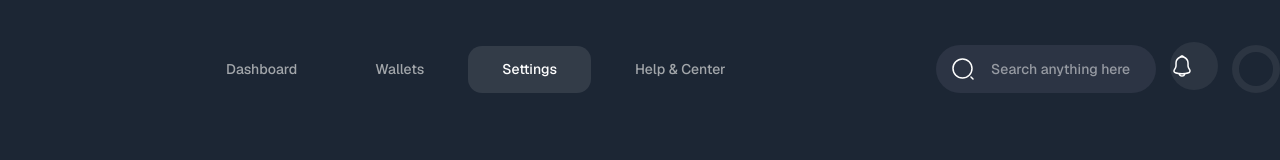
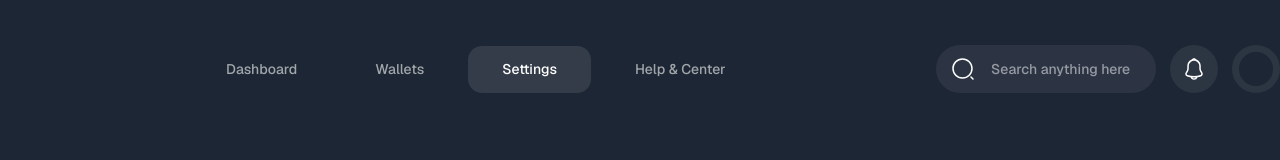
Before and after one commit to Israel-Beni/koajo-frontend, a Next.js app: page /settings in a window 1280 px wide. Shown: the top 160 px of the page. Built offline with nearby package versions, Linux system fonts and the light colour scheme.

Commit message:
style(Notifications): enhance button styling with flexbox for improved layout and user interaction

```diff
--- a/components2/usefull/Header/Notifications/Notifications.module.sass
+++ b/components2/usefull/Header/Notifications/Notifications.module.sass
@@ -21,6 +21,10 @@
     border-radius: 50%
     background: rgba($p0, .07)
     font-size: 0
+    cursor: pointer
+    display: flex
+    align-items: center
+    justify-content: center
     -webkit-tap-highlight-color: rgba(0,0,0,0)
     +m
         width: 42px
```
